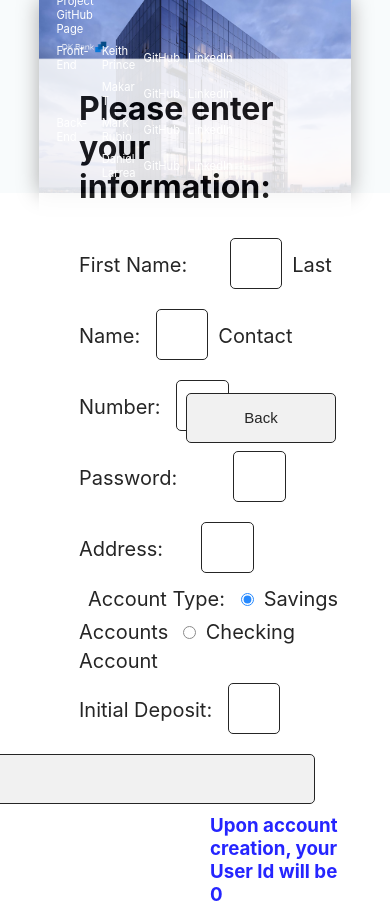
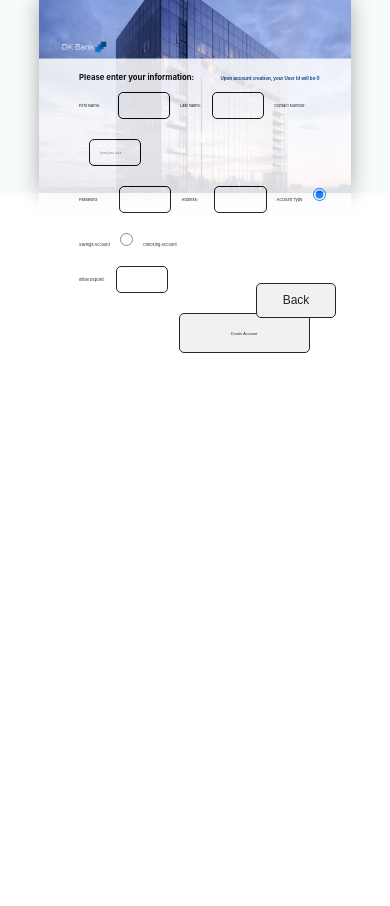
Before and after one commit to Donkey-Kong-and-M-Ms/DollarsBank-Frontend, a React (Create React App) app in the folder dollarsbank-client/: page /new in a window 390 px wide. After the commit the page ends 844 px from the top, so only its background shows below. Built offline with nearby package versions, Linux system fonts and the light colour scheme; no server answers.

Commit message:
Finished CSS Responsiveness

```diff
--- a/dollarsbank-client/src/App.css
+++ b/dollarsbank-client/src/App.css
@@ -7,9 +7,12 @@
   font-size: 40px;
 }
 */
+
 html{
   height:100%
 }
+
+
 body{
   height:100%;
   font-size:16px;
@@ -97,6 +100,42 @@ padding:10px;
 font-size:15px
 }
 
+.homeDiv{
+  width: 100%;
+  height:400px;
+  top:30%;
+  background-image: linear-gradient(to bottom, rgba(255,0,0,0) , white 0.4%, white 99.6%, rgba(255,0,0,0));
+  position:absolute;
+  opacity:0.85
+}
+
+.menuButton{
+  height:90px;
+}
+.transferButton{
+  width: 100%;
+  margin-top:10px
+}
+.transferForm{
+    margin-left: 25%;
+    width:50%
+  }
+.createButton{
+  width:50%;
+  height:50px;
+  padding:10px;
+  margin:10px;
+  font-size:15px;
+  float:right;
+  margin-right:12%
+}
+.logButton{
+  width:150px;
+  height:50px;
+  padding:10px;
+  font-size:20px;
+  margin:15px
+}
 table .history{
 	margin:auto;
 	margin-top:10px;
@@ -115,3 +154,71 @@ th,td .history{
 	padding:5px 5px;
 	text-align:left;
 }
+@media screen and (max-width: 1550px) {
+
+  button {
+    font-size: 1.2vw;
+    text-align:center;
+    padding:10px;
+    margin:5px;
+    width:25%;
+    height:40px;
+    /*background-color: white;*/
+    transition:0.3s;
+    cursor: pointer;
+    border: 1px solid black;
+    border-radius: 5px;
+  }
+  .homeDiv{
+    height:275px;
+  }
+
+  body{
+    font-size: 1vw;
+  }
+  .menuButton{
+    height:60px
+  }
+  .homeButton{
+    width:80px;
+    height:35px;
+    padding:5px;
+    font-size:12px
+  }
+  .transferForm{
+    margin-left: 20%;
+    width:75%;
+    margin-top:0
+  }
+  .transferButton{
+    width:75%;
+  }
+  .logButton{
+    width:150px;
+    height:40px;
+    font-size:1vw;
+    margin:15px
+}
+
+  .createButton{
+    width:50%;
+    height:40px;
+    margin:10px;
+    font-size:1vw;
+    float:right;
+    margin-right:12%
+  }
+
+  input{
+    font-size:1vw;
+  }
+  label{
+    font-size:1vw;
+  }
+  td.history{
+    font-size:1vw;
+  }
+  th.history{
+    font-size:1vw;
+  }
+}
--- a/dollarsbank-client/src/App.js
+++ b/dollarsbank-client/src/App.js
@@ -23,7 +23,7 @@ function App() {
           <img src={Logo2} style={{ position: "absolute", left: "0", top: "20%", width: "25%" }} />
 
       {/*content */}
-      <div style={{ width: "100%", height:"400px", top:"30%", backgroundImage: "linear-gradient(to bottom, rgba(255,0,0,0) , white 0.4%, white 99.6%, rgba(255,0,0,0))", position:"absolute", opacity:0.85 }}>
+      <div className = "homeDiv" >
 
 
         <div style={{ padding: "10px", height:"100%" }}>
--- a/dollarsbank-client/src/components/Login.js
+++ b/dollarsbank-client/src/components/Login.js
@@ -40,7 +40,7 @@ class Login extends React.Component {
                 <input type='text' onChange = {this.onChange} value = {this.state.user} name = "user"></input>
                 <label>Password: </label>
                 <input type='password' onChange = {this.onChange} value = {this.state.pass} name = "pass"></input>
-                <button type='submit' style={{width:"150px",height:"50px",padding:"10px",fontSize:"15px", margin:"15px"}} >Log in</button>
+                <button type='submit' className="logButton">Log in</button>
             </form>
             <Link to ={'/'}><button className="homeButton">Back</button></Link>
 
--- a/dollarsbank-client/src/components/NewAccount.js
+++ b/dollarsbank-client/src/components/NewAccount.js
@@ -33,14 +33,14 @@ class NewAccount extends React.Component {
             <div style={{ margin:"auto", textAlign:"center"}} >
                 <h1>Please enter new account information:</h1>
             </div>
-            <form onSubmit={this.onSubmit} style={{ marginLeft: "25%", width: "50%",  }}>
-                <label >Initial Deposit: </label>
+            <form onSubmit={this.onSubmit} style={{ marginLeft: "25%", width: "52%",  }}>
+                <label >Initial Deposit</label>
                 <input type='text' onChange={this.onChange} value={this.state.depo} name="depo" required />
-                <input type="radio" id="savings" name="accountType" value="Savings" style={{marginLeft:"10%"}}defaultChecked />
-                <label for="savings">Savings Account</label>&nbsp;
+                <input type="radio" id="savings" name="accountType" value="Savings" style={{marginLeft:"2%"}}defaultChecked />
+                <label for="savings">Savings Account</label>
                 <input type="radio" id="checking" name="accountType" value="Checking" />
                 <label for="checking">Checking Account</label>
-                <button type='submit' style={{ width: "100%" }}>Create Account</button>
+                <button type='submit' style={{ width: "95%" }}>Create Account</button>
             </form>
             <Link to="/home"><button className="homeButton">Back</button></Link>
         </div>
--- a/dollarsbank-client/src/components/NewUser.js
+++ b/dollarsbank-client/src/components/NewUser.js
@@ -61,7 +61,9 @@ class NewUser extends React.Component {
     render() {
         return <div style={{marginLeft:"30px"}}>
             <h3 className="error">{this.state.error}</h3>
-            <h1>Please enter your information:</h1>
+            <h1 style={{display:"inline"}}>Please enter your information:</h1>
+            <h3 style={{display:"inline", marginLeft:"10%", color:"#003E7E"}}>Upon account creation, your User Id will be {this.state.userId}</h3>
+
             <form onSubmit={this.onSubmit} >
 
                 <label >First Name: </label>&nbsp;&nbsp;&nbsp;&nbsp;&nbsp;&nbsp;
@@ -77,20 +79,19 @@ class NewUser extends React.Component {
                 <input type='password' onChange={this.onChange} value={this.state.pass} name="pass" required />
 
                 <label >Address: </label>&nbsp;&nbsp;&nbsp;&nbsp;&nbsp;
-                <input type='text' onChange={this.onChange} value={this.state.add} name="add" required />&nbsp;&nbsp;
+                <input type='text' onChange={this.onChange} value={this.state.add} name="add" required />
 
-                <label >Account Type: </label>
+                <label >Account Type:</label>
                 <input type="radio" id="savings" name="accountType" value="Savings" defaultChecked />
-                <label for="savings">Savings Accounts</label>&nbsp;
-                <input type="radio" id="checking" name="accountType" value="Checking" />
+                <label for="savings">Savings Account</label>
+                <input type="radio" id="checking" name="accountType" value="Checking"/>
                 <label for="checking">Checking Account</label><br/>
 
                 <label >Initial Deposit: </label>
                 <input type='text' onChange={this.onChange} value={this.state.depo} name="depo" required />
 
-                <button type='submit' style={{width:"765px",height:"50px",padding:"10px", margin:"10px",fontSize:"15px", float:"right", marginRight:"10%"}} >Create Account</button>
+                <button type='submit' className="createButton" >Create Account</button>
             </form>
-            <h3 style={{marginLeft:"50%", color:"blue"}}>Upon account creation, your User Id will be {this.state.userId}</h3>
             <Link to="/"><button className="homeButton">Back</button></Link>
         </div>
     }
--- a/dollarsbank-client/src/components/Transfer.js
+++ b/dollarsbank-client/src/components/Transfer.js
@@ -35,20 +35,24 @@ class Transfer extends React.Component {
             <div style={{ margin: "auto", textAlign: "center" }} >
                 <h1>Please enter transfer information:</h1>
             </div>
-            <form onSubmit={this.onSubmit} style={{ marginLeft: "25%",width:"50%" }}>
+            <form onSubmit={this.onSubmit} className="transferForm">
+                <div style={{float:"left"}}>
                 <label for="amount">Transfer amount:</label>&nbsp;&nbsp;&nbsp;&nbsp;&nbsp;&nbsp;&nbsp;
                 <input type='number' onChange={this.onChange} value={this.state.amount} name="amount"></input><br/>
                 <input type="radio" id="savings" name="accountType" value="Savings" defaultChecked />
                 <label for="savings">Savings Accounts</label>&nbsp;
                 <input type="radio" id="checking" name="accountType" value="Checking" />
                 <label for="checking">Checking Account</label><br/>
+                </div>
+                <div style={{float:"left"}}>
                 <label for="target">User Id to transfer to:</label>
                 <input type='number' onChange={this.onChange} value={this.state.target} name="target"></input><br/>
                 <input type="radio" id="recsavings" name="recaccountType" value="Savings" defaultChecked />
                 <label for="recsavings">Savings Accounts</label>&nbsp;
                 <input type="radio" id="recchecking" name="recaccountType" value="Checking" />
                 <label for="recchecking">Checking Account</label>
-                <button type='submit' style={{ width: "100%", marginTop:"10px" }}>Transfer</button>
+                </div>
+                <button type='submit' className="transferButton">Transfer</button>
             </form>
             <Link to ={'/home'}><button className="homeButton">Home</button></Link>
 
--- a/dollarsbank-client/src/components/Welcome.js
+++ b/dollarsbank-client/src/components/Welcome.js
@@ -10,6 +10,7 @@ class Welcome extends React.Component{
         return <div>
             <div style={{padding:"20px", margin:"auto", textAlign:"center"}} >
                 <h1>Welcome to DK Bank!</h1>
+                <h3>If you would like to skip the account creation process you may log in with User Id: 5 and Password: Password*13</h3>
             </div>
             <form style={{margin:"auto"}}>
                 <Link to = '/login'><button style={{marginLeft:"25%"}}>Login</button></Link>
```
Also changed, not shown: dollarsbank-client/src/Appactual.js (deleted, +0 -109 lines), dollarsbank-client/src/components/Home.js (+6 -6 lines).
